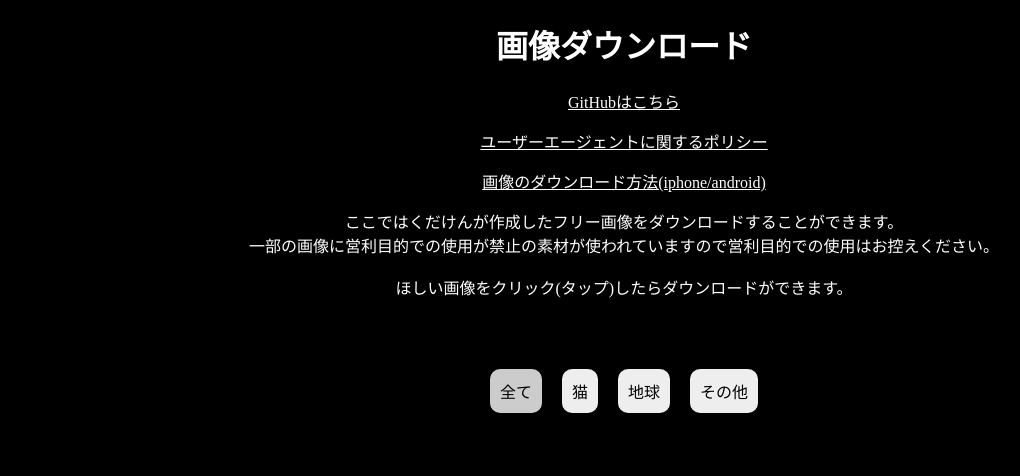
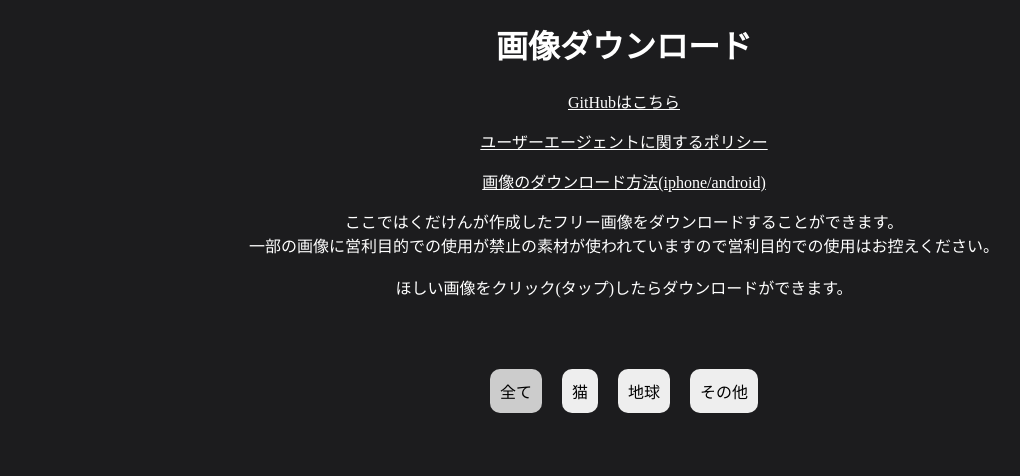
Before and after one commit to kudaken0/image-do, a plain HTML site: page index.html in a window 1280 px wide. Shown: the top 476 px of the page, without its empty margins (16-1036 px from the left). Drawn offline with nearby package versions, Linux system fonts and the light colour scheme; grey boxes are pictures that could not be loaded; a script that the page names is missing.

Commit message:
2024/02/03/ update

```diff
--- a/css/style.css
+++ b/css/style.css
@@ -1,5 +1,5 @@
 body {
-    background-color: black;
+    background-color: #1C1C1E;
 }
 h1,p {
     color: white;
--- a/css/ua-policy.css
+++ b/css/ua-policy.css
@@ -4,7 +4,7 @@ body {
     padding: 20px; /* 余白を設定 */
     max-width: 800px; /* テキストの最大幅を設定 */
     margin: 0 auto; /* 水平方向に中央寄せ */
-    background-color: black;
+    background-color: #1C1C1E;
 }
 h1,h2,h3,h4,p {
     color: white;
```
